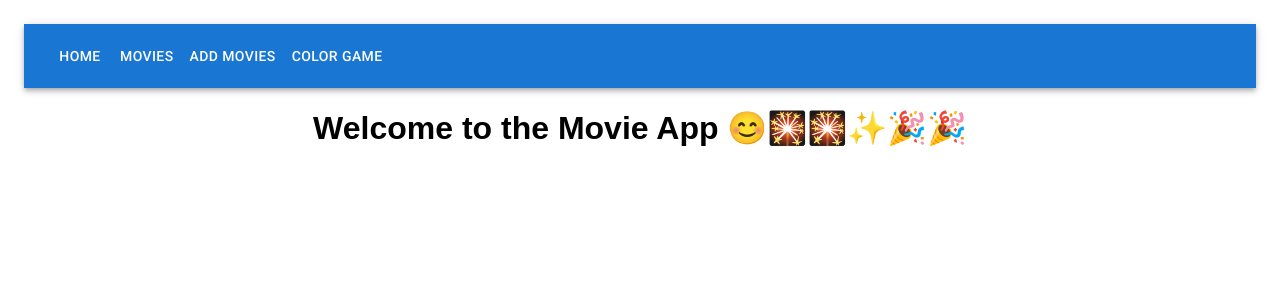
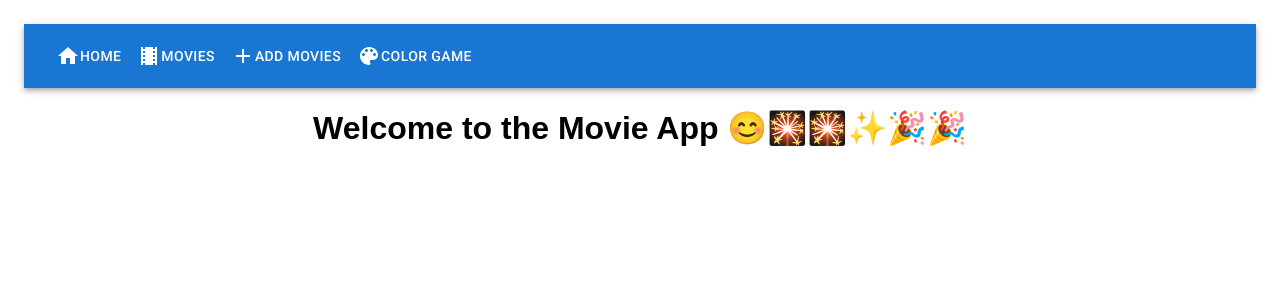
Before and after one commit to Murali07/movie_review, a React (Create React App) app: page / in a window 1280 px wide. Shown: the top 300 px of the page. Built offline with nearby package versions, Linux system fonts and the light colour scheme; the HTML template or start-up script is replaced by a standard one.

Commit message:
icons ui

```diff
--- a/src/App.css
+++ b/src/App.css
@@ -18,6 +18,7 @@
 }
 .movie-container{
   width: 340px;
+  height: min-content;
 }
 .movie-list{
   display: grid;
--- a/src/App.js
+++ b/src/App.js
@@ -13,6 +13,14 @@ import { Counter } from './Counter';
 import ExpandLessIcon from '@mui/icons-material/ExpandLess';
 import ExpandMoreIcon from '@mui/icons-material/ExpandMore';
 import TextField from '@mui/material/TextField';
+import Card from '@mui/material/Card';
+import CardContent from '@mui/material/CardContent';
+import CardActions from '@mui/material/CardActions';
+import HomeIcon from '@mui/icons-material/Home';
+import LocalMoviesIcon from '@mui/icons-material/LocalMovies';
+import AddIcon from '@mui/icons-material/Add';
+import ColorLensIcon from '@mui/icons-material/ColorLens';
+
 
 const INITIAL_MOVIE_LIST = [
   {
@@ -105,16 +113,16 @@ function App() {
 
       <AppBar position="static">
         <Toolbar>
-          <Button onClick={() => navigate(`/`)} color="inherit">Home</Button>
-          <Button onClick={() => navigate(`/movies`)} color="inherit">Movies</Button>
-          <Button onClick={() => navigate(`/add-movie`)} color="inherit">Add Movies</Button>
-          <Button onClick={() => navigate(`/color-game`)} color="inherit">Color Game</Button>
+          <Button onClick={() => navigate(`/`)} color="inherit"><HomeIcon></HomeIcon>Home</Button>
+          <Button onClick={() => navigate(`/movies`)} color="inherit"><LocalMoviesIcon></LocalMoviesIcon>Movies</Button>
+          <Button onClick={() => navigate(`/add-movie`)} color="inherit"><AddIcon></AddIcon>Add Movies</Button>
+          <Button onClick={() => navigate(`/color-game`)} color="inherit"><ColorLensIcon></ColorLensIcon>Color Game</Button>
         </Toolbar>
       </AppBar>
 
       <Routes>
         <Route path="/" element={<Home />} />
-        <Route path="/movies" element={<MovieList />} />
+        <Route path="/movies" element={<MovieList movieList={movieList} setMovieList={setMovieList}/>} />
         <Route path="/films" element={<Navigate replace to="/movies" />} />
         {/* : makes the path matching dynamic */}
         <Route path="/movies/:id" element={<MovieDetails movieList={movieList} />} />
@@ -193,8 +201,8 @@ function MovieDetails(){
   )
 }
 
-function MovieList(){
-  const movieList = INITIAL_MOVIE_LIST;
+function MovieList({movieList, setMovieList}){
+  // const movieList = INITIAL_MOVIE_LIST;
 
   return(
     <div className="movie-list">
@@ -220,8 +228,9 @@ function Movie({ moviePoster, movieName, movieRating, movieSummary, id}){
   const navigate = useNavigate();
 
   return(
-    <div className="movie-container">
+    <Card className="movie-container">
       <img className="movie-poster" src={moviePoster} alt={movieName} />
+      <CardContent>
         <div className="movie-specs">
           <h3 className="movie-name">{movieName}
           <IconButton
@@ -255,14 +264,17 @@ function Movie({ moviePoster, movieName, movieRating, movieSummary, id}){
 
         {/* conditional redering */}
         {show ? <p className="movie-summary">{movieSummary}</p> : ""}
+      </CardContent>
+      <CardActions>
+        <Counter />
+      </CardActions>
 
-      <Counter />
-    </div>
+    </Card>
   )
 
 }
 
-function AddMovie(movieList, setMovieList){
+function AddMovie({movieList, setMovieList}){
 
   const [name, setName] = useState("");
   const [poster, setPoster] = useState("");
@@ -281,7 +293,7 @@ function AddMovie(movieList, setMovieList){
 
     console.log(newMovie);
 
-    setMovieList([...movieList, new Movie]);
+    setMovieList([...movieList, newMovie]);
   }
 
   return (
```
Lines whose indentation alone changed are shown as unchanged.
